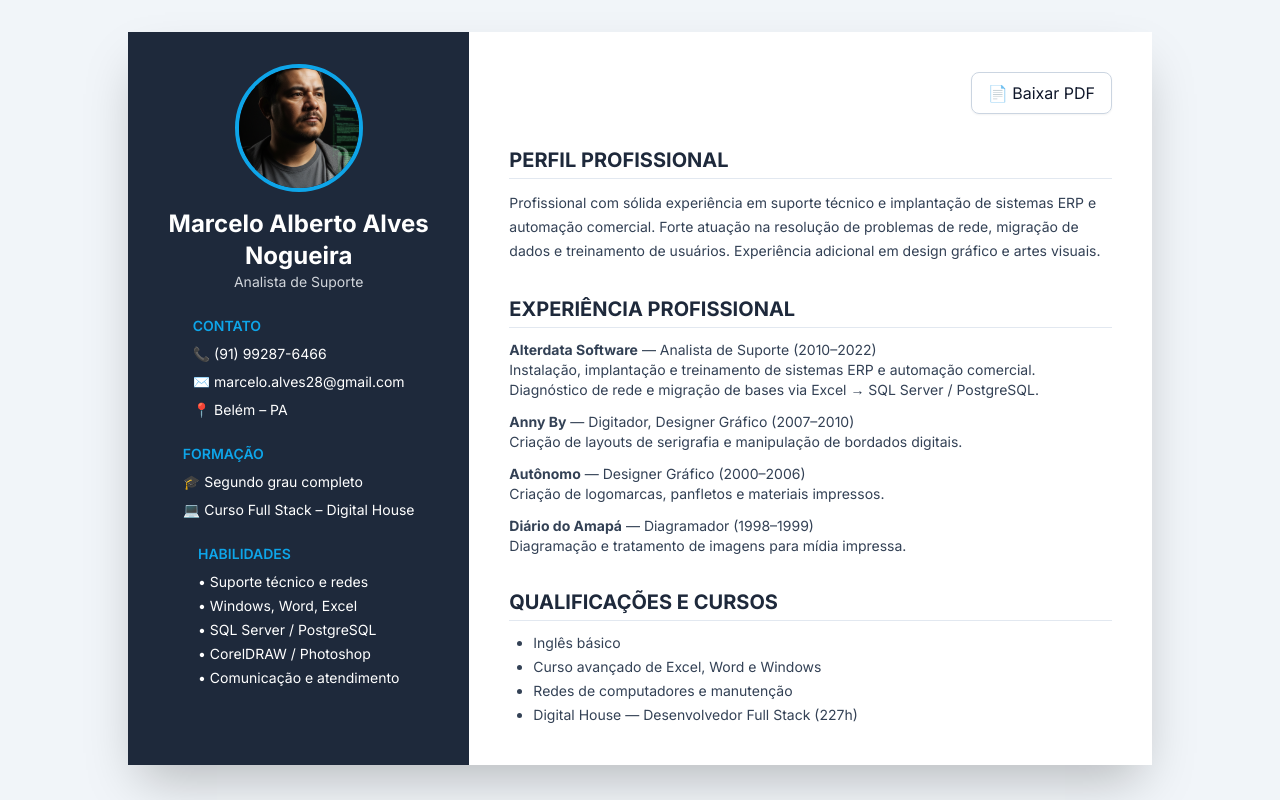
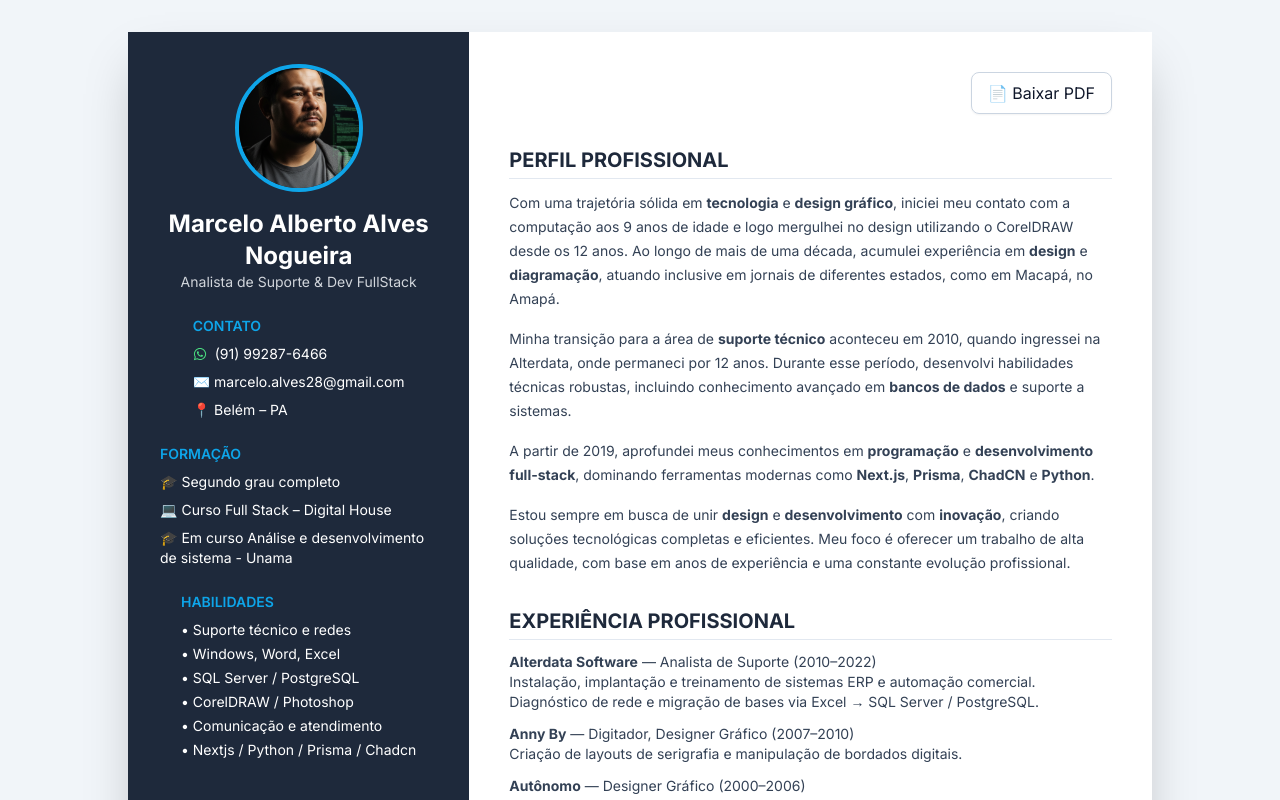
Before and after one commit to AlvesBelem/curriculum_vitae, a Next.js app: page / in a window 1280 px wide. Shown: the top 800 px of the page. Built offline with nearby package versions, Linux system fonts and the light colour scheme.

Commit message:
atualinzando SEO e conteudo do curriculum

```diff
--- a/app/layout.jsx
+++ b/app/layout.jsx
@@ -12,6 +12,52 @@ export default function RootLayout({ children }) {
   return (
     <html lang="pt-BR">
       <head>
+        <meta charSet="utf-8" />
+        <meta name="viewport" content="width=device-width, initial-scale=1" />
+
+        {/* SEO base */}
+        <title>{metadata.title}</title>
+        <meta name="description" content={metadata.description} />
+        <meta name="author" content="Marcelo Alberto Alves Nogueira" />
+        <meta name="keywords" content="currículo, desenvolvedor full-stack, Next.js, React, Prisma, Python, suporte técnico, design gráfico, Marcelo Nogueira" />
+
+        {/* Open Graph para redes sociais */}
+        <meta property="og:title" content={metadata.title} />
+        <meta property="og:description" content={metadata.description} />
+        <meta property="og:type" content="website" />
+        <meta property="og:locale" content="pt_BR" />
+        <meta property="og:url" content="https://seudominio.com" />
+        <meta property="og:site_name" content="Currículo Marcelo Nogueira" />
+        <meta property="og:image" content="https://seudominio.com/og-image.jpg" />
+
+        {/* Twitter Card */}
+        <meta name="twitter:card" content="summary_large_image" />
+        <meta name="twitter:title" content={metadata.title} />
+        <meta name="twitter:description" content={metadata.description} />
+        <meta name="twitter:image" content="https://seudominio.com/og-image.jpg" />
+
+        {/* Favicon */}
+        <link rel="icon" href="/favicon.ico" />
+
+        {/* Canonical */}
+        <link rel="canonical" href="https://seudominio.com/curriculo" />
+
+        {/* Structured Data (JSON-LD) */}
+        <script type="application/ld+json" dangerouslySetInnerHTML={{
+          __html: JSON.stringify({
+            "@context": "https://schema.org",
+            "@type": "Person",
+            name: "Marcelo Alberto Alves Nogueira",
+            jobTitle: "Desenvolvedor Full-Stack",
+            url: "https://seudominio.com/curriculo",
+            sameAs: [
+              "https://www.linkedin.com/in/seuusuario",
+              "https://github.com/seuusuario"
+            ]
+          })
+        }} />
+
+        {/* PDF Script */}
         <script
           src="https://cdn.jsdelivr.net/npm/html2pdf.js@0.10.1/dist/html2pdf.bundle.min.js"
           defer
--- a/app/page.jsx
+++ b/app/page.jsx
@@ -3,8 +3,8 @@
 import Image from "next/image";
 import { useEffect, useState, useRef } from "react";
 import { motion, useInView } from "framer-motion";
+import { FaWhatsapp } from "react-icons/fa";
 
-/* eslint-disable-next-line @next/next/no-img-element */
 function AnimatedSection({ children, delay = 0 }) {
   const ref = useRef(null);
   const isInView = useInView(ref, { once: true, margin: "-40px" });
@@ -48,7 +48,10 @@ export default function Page() {
 
   return (
     <main className="flex justify-center py-8 px-4">
-      <div className="card bg-white shadow-2xl max-w-5xl w-full overflow-hidden" id="cv">
+      <div
+        className="card bg-white shadow-2xl max-w-5xl w-full overflow-hidden"
+        id="cv"
+      >
         <div className="flex flex-col md:flex-row">
           {/* Coluna Esquerda */}
           <aside className="bg-dark text-white w-full md:w-1/3 p-6 md:p-8 flex flex-col items-center">
@@ -67,7 +70,7 @@ export default function Page() {
               Marcelo Alberto Alves Nogueira
             </h1>
             <p className="text-sm text-gray-300 mb-6 text-center">
-              Analista de Suporte
+              Analista de Suporte & Dev FullStack
             </p>
 
             <AnimatedSection delay={0.1}>
@@ -76,7 +79,17 @@ export default function Page() {
                   CONTATO
                 </h2>
                 <ul className="text-sm space-y-2">
-                  <li>📞 (91) 99287-6466</li>
+                  <li className="flex items-center gap-2">
+                    <FaWhatsapp className="text-green-400" />
+                    <a
+                      href="https://wa.me/5591992876466"
+                      target="_blank"
+                      rel="noopener noreferrer"
+                      className="hover:underline"
+                    >
+                      (91) 99287-6466
+                    </a>
+                  </li>
                   <li>✉️ marcelo.alves28@gmail.com</li>
                   <li>📍 Belém – PA</li>
                 </ul>
@@ -91,6 +104,9 @@ export default function Page() {
                 <ul className="text-sm space-y-2">
                   <li>🎓 Segundo grau completo</li>
                   <li>💻 Curso Full Stack – Digital House</li>
+                  <li>
+                    🎓 Em curso Análise e desenvolvimento de sistema - Unama
+                  </li>
                 </ul>
               </section>
             </AnimatedSection>
@@ -106,6 +122,7 @@ export default function Page() {
                   <li>• SQL Server / PostgreSQL</li>
                   <li>• CorelDRAW / Photoshop</li>
                   <li>• Comunicação e atendimento</li>
+                  <li>• Nextjs / Python / Prisma / Chadcn</li>
                 </ul>
               </section>
             </AnimatedSection>
@@ -129,10 +146,36 @@ export default function Page() {
                   PERFIL PROFISSIONAL
                 </h2>
                 <p className="text-slate-700 text-sm leading-6">
-                  Profissional com sólida experiência em suporte técnico e implantação
-                  de sistemas ERP e automação comercial. Forte atuação na resolução
-                  de problemas de rede, migração de dados e treinamento de usuários.
-                  Experiência adicional em design gráfico e artes visuais.
+                  Com uma trajetória sólida em <strong>tecnologia</strong> e{" "}
+                  <strong>design gráfico</strong>, iniciei meu contato com a
+                  computação aos 9 anos de idade e logo mergulhei no design
+                  utilizando o CorelDRAW desde os 12 anos. Ao longo de mais de
+                  uma década, acumulei experiência em <strong>design</strong> e{" "}
+                  <strong>diagramação</strong>, atuando inclusive em jornais de
+                  diferentes estados, como em Macapá, no Amapá.
+                </p>
+                <p className="text-slate-700 text-sm leading-6 mt-4">
+                  Minha transição para a área de{" "}
+                  <strong>suporte técnico</strong> aconteceu em 2010, quando
+                  ingressei na Alterdata, onde permaneci por 12 anos. Durante
+                  esse período, desenvolvi habilidades técnicas robustas,
+                  incluindo conhecimento avançado em{" "}
+                  <strong>bancos de dados</strong> e suporte a sistemas.
+                </p>
+                <p className="text-slate-700 text-sm leading-6 mt-4">
+                  A partir de 2019, aprofundei meus conhecimentos em{" "}
+                  <strong>programação</strong> e{" "}
+                  <strong>desenvolvimento full-stack</strong>, dominando
+                  ferramentas modernas como <strong>Next.js</strong>,{" "}
+                  <strong>Prisma</strong>, <strong>ChadCN</strong> e{" "}
+                  <strong>Python</strong>.
+                </p>
+                <p className="text-slate-700 text-sm leading-6 mt-4">
+                  Estou sempre em busca de unir <strong>design</strong> e{" "}
+                  <strong>desenvolvimento</strong> com <strong>inovação</strong>
+                  , criando soluções tecnológicas completas e eficientes. Meu
+                  foco é oferecer um trabalho de alta qualidade, com base em
+                  anos de experiência e uma constante evolução profissional.
                 </p>
               </div>
             </AnimatedSection>
@@ -144,20 +187,28 @@ export default function Page() {
                 </h2>
                 <ul className="text-sm text-slate-700 space-y-3">
                   <li>
-                    <strong>Alterdata Software</strong> — Analista de Suporte (2010–2022)<br />
-                    Instalação, implantação e treinamento de sistemas ERP e automação comercial.
-                    Diagnóstico de rede e migração de bases via Excel → SQL Server / PostgreSQL.
+                    <strong>Alterdata Software</strong> — Analista de Suporte
+                    (2010–2022)
+                    <br />
+                    Instalação, implantação e treinamento de sistemas ERP e
+                    automação comercial. Diagnóstico de rede e migração de bases
+                    via Excel → SQL Server / PostgreSQL.
                   </li>
                   <li>
-                    <strong>Anny By</strong> — Digitador, Designer Gráfico (2007–2010)<br />
-                    Criação de layouts de serigrafia e manipulação de bordados digitais.
+                    <strong>Anny By</strong> — Digitador, Designer Gráfico
+                    (2007–2010)
+                    <br />
+                    Criação de layouts de serigrafia e manipulação de bordados
+                    digitais.
                   </li>
                   <li>
-                    <strong>Autônomo</strong> — Designer Gráfico (2000–2006)<br />
+                    <strong>Autônomo</strong> — Designer Gráfico (2000–2006)
+                    <br />
                     Criação de logomarcas, panfletos e materiais impressos.
                   </li>
                   <li>
-                    <strong>Diário do Amapá</strong> — Diagramador (1998–1999)<br />
+                    <strong>Diário do Amapá</strong> — Diagramador (1998–1999)
+                    <br />
                     Diagramação e tratamento de imagens para mídia impressa.
                   </li>
                 </ul>
--- a/package.json
+++ b/package.json
@@ -11,7 +11,8 @@
     "framer-motion": "^11.0.0",
     "next": "14.2.3",
     "react": "18.3.1",
-    "react-dom": "18.3.1"
+    "react-dom": "18.3.1",
+    "react-icons": "^5.5.0"
   },
   "devDependencies": {
     "autoprefixer": "10.4.19",
```
Also changed, not shown: 1 other file (tests, documents, lock files or other folders).
